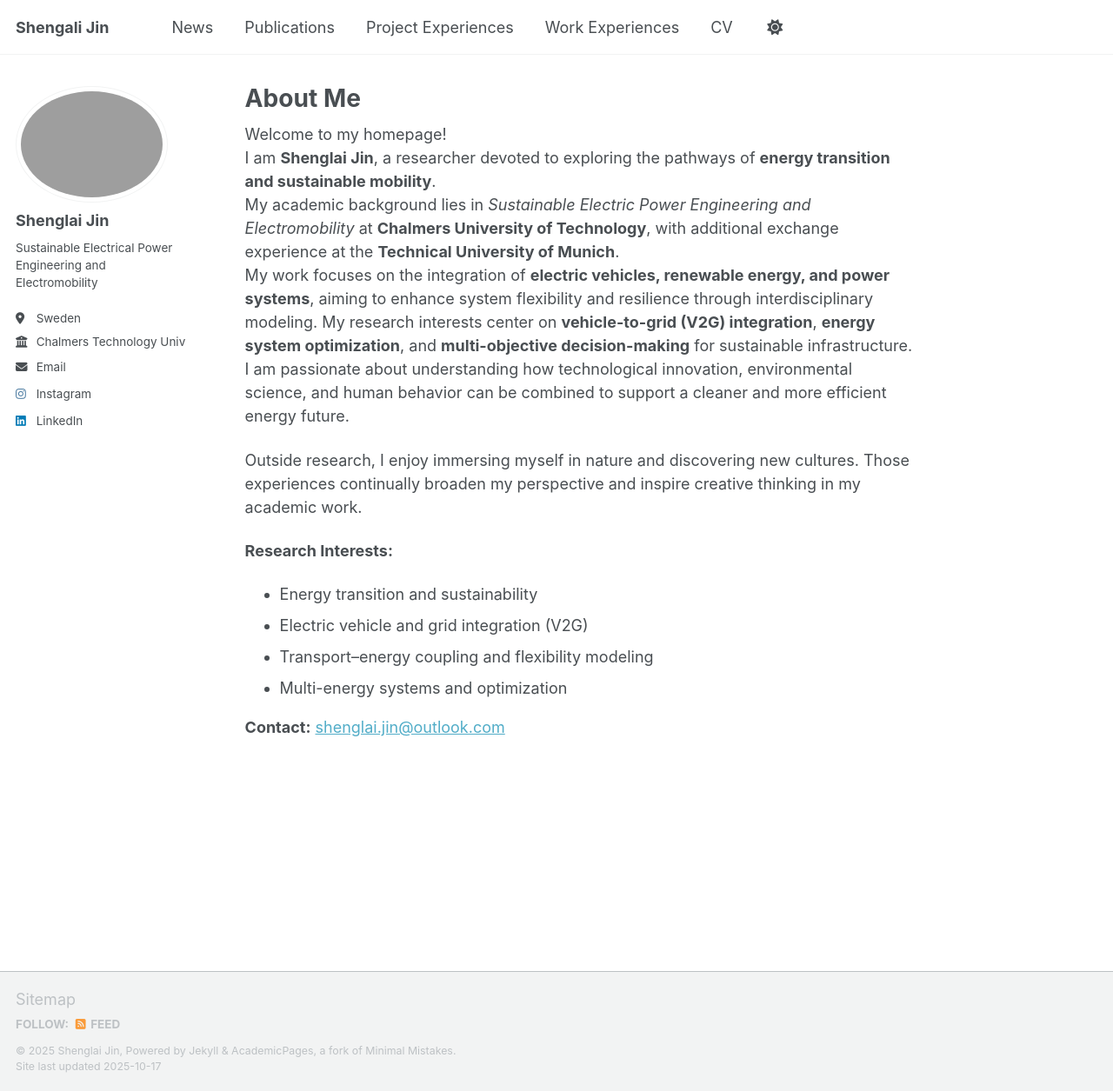
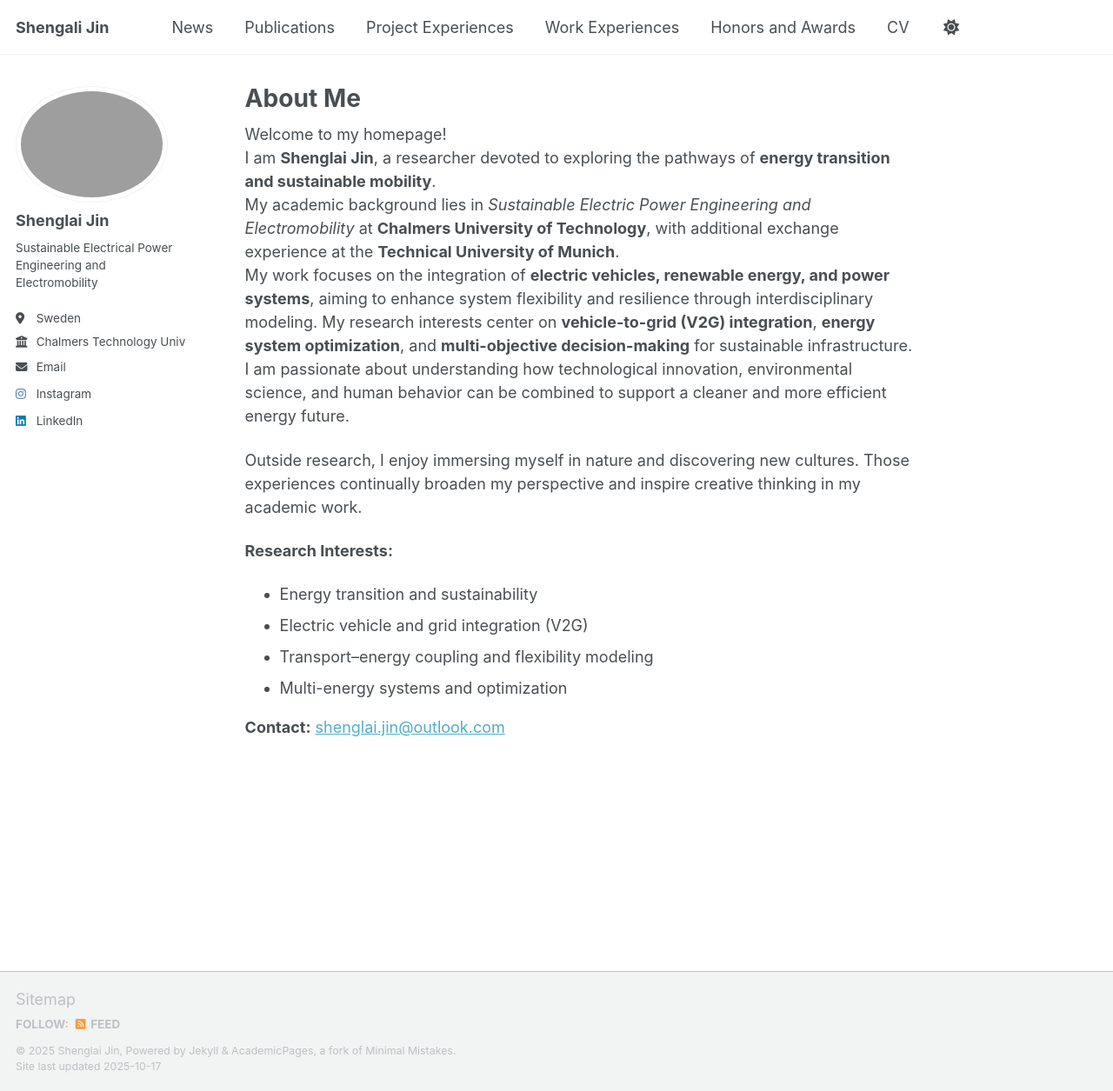
Before and after one commit to shenglaijin1999/shenglaijin1999.github.io, a Jekyll site: the page built from _pages/about.md, in a window 1280 px wide and 1255 px high. Shown: the whole window at 87% size. Built offline with Jekyll 4.4.1, drawn with Linux system fonts in a browser that asks for light colours; a script that is not in the unit is left out.

Commit message:
Update navigation.yml

```diff
--- a/_data/navigation.yml
+++ b/_data/navigation.yml
@@ -20,6 +20,9 @@ main:
   - title: "Work Experiences"
     url: /works/
 
+  - title: "Honors and Awards"
+    url: /awards/
+
 
   #- title: "Talks"
    # url: /talks/
```
